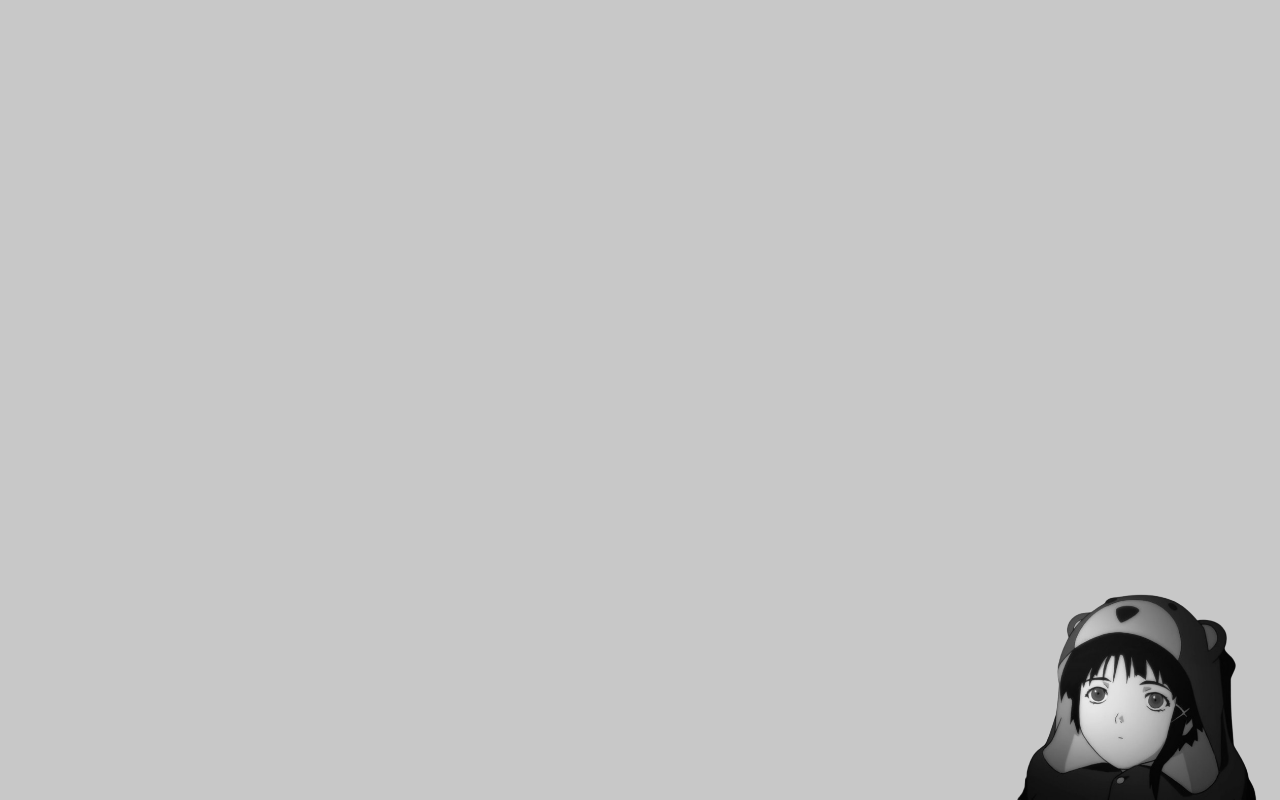
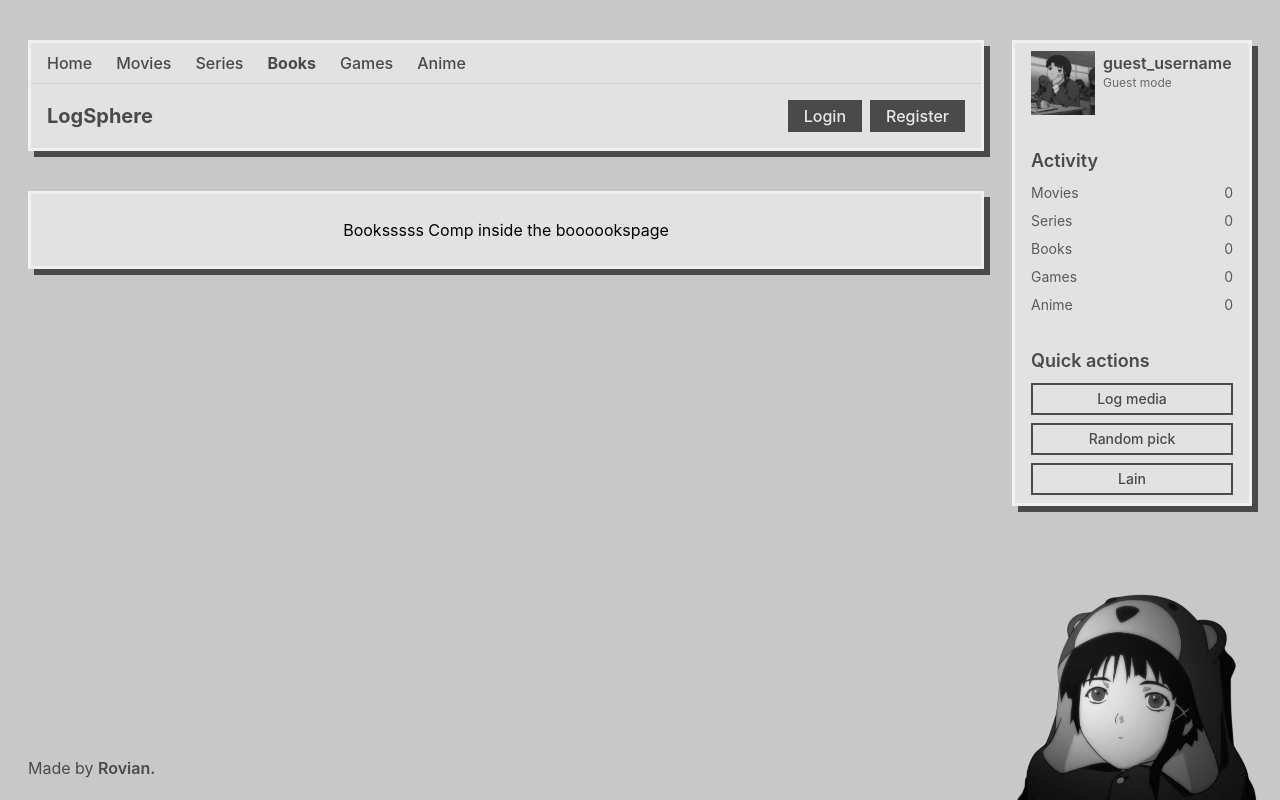
Before and after one commit to 2Rovian/LogSphere, a React (Vite) app: page /books in a window 1280 px wide. Before the commit this address had no page. Built offline with nearby package versions, Linux system fonts and the light colour scheme.

Commit message:
add: bookspage exist

```diff
--- a/src/App.tsx
+++ b/src/App.tsx
@@ -2,6 +2,7 @@
 import HomePage from "./pages/HomePage.tsx";
 import LainLookingAbove from "./components/LainLookingAbove.tsx";
 import MoviesPage from "./pages/MoviesPage.tsx";
+import BooksPage from "./pages/BooksPage.tsx";
 
 function App() {
 
@@ -11,6 +12,7 @@
         <Routes>
           <Route path="/" element={<HomePage />}/>
           <Route path="/movies" element={<MoviesPage />}/>
+          <Route path="/books" element={<BooksPage />}/>
         </Routes>
         <LainLookingAbove />
       </div>
--- a/src/components/MainComp.tsx
+++ b/src/components/MainComp.tsx
@@ -1,6 +1,7 @@
-import HomeComp from "./maincompfolder/HomeComp";
+import HomeComp from "./main_comp_folder/HomeComp";
 import { useLocation } from "react-router-dom";
-import MoviesComp from "./maincompfolder/MoviesComp";
+import MoviesComp from "./main_comp_folder/MoviesComp";
+import BooksComp from "./main_comp_folder/BooksComp";
 
 function MainComp() {
     const url_path: string = useLocation().pathname;
@@ -8,6 +9,9 @@
     switch(url_path) {
         case "/movies":
             content = <MoviesComp />
+            break;
+        case "/books":
+            content = <BooksComp />
             break;
         default:
             content = <HomeComp />
--- /dev/null
+++ b/src/components/main_comp_folder/BooksComp.tsx
@@ -0,0 +1,14 @@
+
+function BooksComp() {
+
+
+    return (
+        <section className="flex flex-col gap-8 w-full">
+
+            <span>Booksssss Comp inside the boooookspage</span>
+
+        </section>
+    );
+}
+
+export default BooksComp;
--- a/src/pages/BooksPage.tsx
+++ b/src/pages/BooksPage.tsx
@@ -0,0 +1,23 @@
+import FooterComp from "../components/FooterComp";
+import HeaderComp from "../components/HeaderComp";
+import MainComp from "../components/MainComp";
+import SidebarComp from "../components/SidebarComp";
+
+function BooksPage() {
+
+    return (
+        <div className="min-h-screen flex flex-col max-w-[1400px] mx-auto w-full">
+            <div className="flex flex-col md:flex-row">
+                <div className="flex-1">
+                    <HeaderComp />
+                    <MainComp />
+                </div>
+
+                <SidebarComp />
+            </div>
+            <FooterComp />
+        </div>
+    )
+}
+
+export default BooksPage;
```
Also changed, not shown: src/components/main_comp_folder/HomeComp.tsx (renamed from src/components/maincompfolder/HomeComp.tsx), src/components/main_comp_folder/MoviesComp.tsx (renamed from src/components/maincompfolder/MoviesComp.tsx), src/pages/AnimesPage.tsx (added), src/pages/GamesPage.tsx (added), src/pages/SeriesPage.tsx (added).
